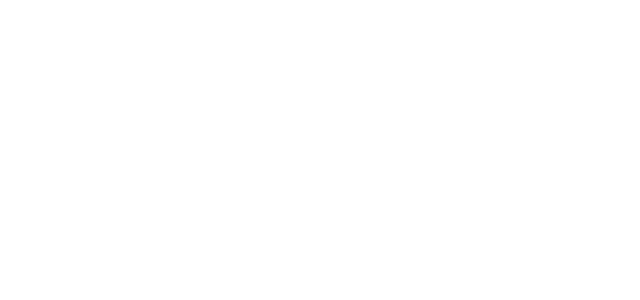
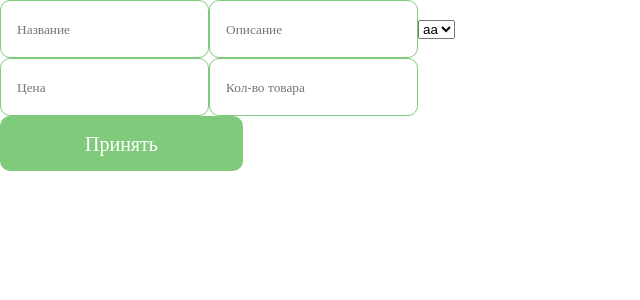
Before and after one commit to kirillkeril/papu_team_client, a React (Create React App) app: page /product in a window 1280 px wide. Before the commit this address had no page. Shown: the top 300 px of the page, without its empty margins (0-640 px from the left). Built offline with nearby package versions, Linux system fonts and the light colour scheme.

Commit message:
форма продукта

```diff
--- a/src/App.js
+++ b/src/App.js
@@ -2,6 +2,7 @@
 import { Route, Routes, BrowserRouter } from "react-router-dom";
 import React, { Component } from "react";
 import {LandingPage} from "./pages/LandingPage/LandingPage";
+import {ProductPage} from "./pages/ProductPage/ProductPage";
 
 function App() {
   return (
@@ -12,6 +13,7 @@
       <Routes>
         <Route path="/login" element={<LoginPage />} />
         <Route path="/" element={<LandingPage />} />
+        <Route path="/product" element={<ProductPage />} />
       </Routes>
     </BrowserRouter>
   );
--- /dev/null
+++ b/src/components/ProductForm/ProductForm.js
@@ -0,0 +1,56 @@
+import {Input} from "../UIKit/Input/Input";
+import {Button} from "../UIKit/Button/Button";
+import styles from './productForm.module.css'
+import {useState} from "react";
+export const ProductForm = () => {
+    const initial = {
+        name: '',
+        price: 0,
+        description: '',
+        category: '',
+        amount: 0,
+    };
+    const [product, setProduct] = useState(initial);
+
+
+
+    return (
+    <form>
+        <Input
+            onChange={(e) => setProduct({...product, name: e.target.value})}
+            name={'name'}
+            placeholder={'Название'}
+            id={'name'}
+        />
+        <Input
+            onChange={(e) => setProduct({...product, name: e.target.value})}
+            name={'desc'}
+            placeholder={'Описание'}
+
+            id={'desc'}
+        />
+        <select>
+            <option>aa</option>
+            <option>bb</option>
+            <option>cc</option>
+        </select>
+        <div>
+            <Input
+                onChange={(e) => setProduct({...product, name: e.target.value})}
+                name={'price'}
+                placeholder={'Цена'}
+
+                id={'price'}
+            />
+            <Input
+                onChange={(e) => setProduct({...product, name: e.target.value})}
+                name={'amount'}
+                placeholder={'Кол-во товара'}
+
+                id={'amount'}
+            />
+        </div>
+        <Button>Принять</Button>
+    </form>
+    );
+}
--- /dev/null
+++ b/src/components/ProductForm/productForm.module.css
@@ -0,0 +1,3 @@
+.formContainer {
+
+}
--- /dev/null
+++ b/src/pages/ProductPage/ProductPage.js
@@ -0,0 +1,9 @@
+import {ProductForm} from "../../components/ProductForm/ProductForm";
+
+export const ProductPage = () => {
+    return (
+    <>
+        <ProductForm/>
+    </>
+    );
+}
```
